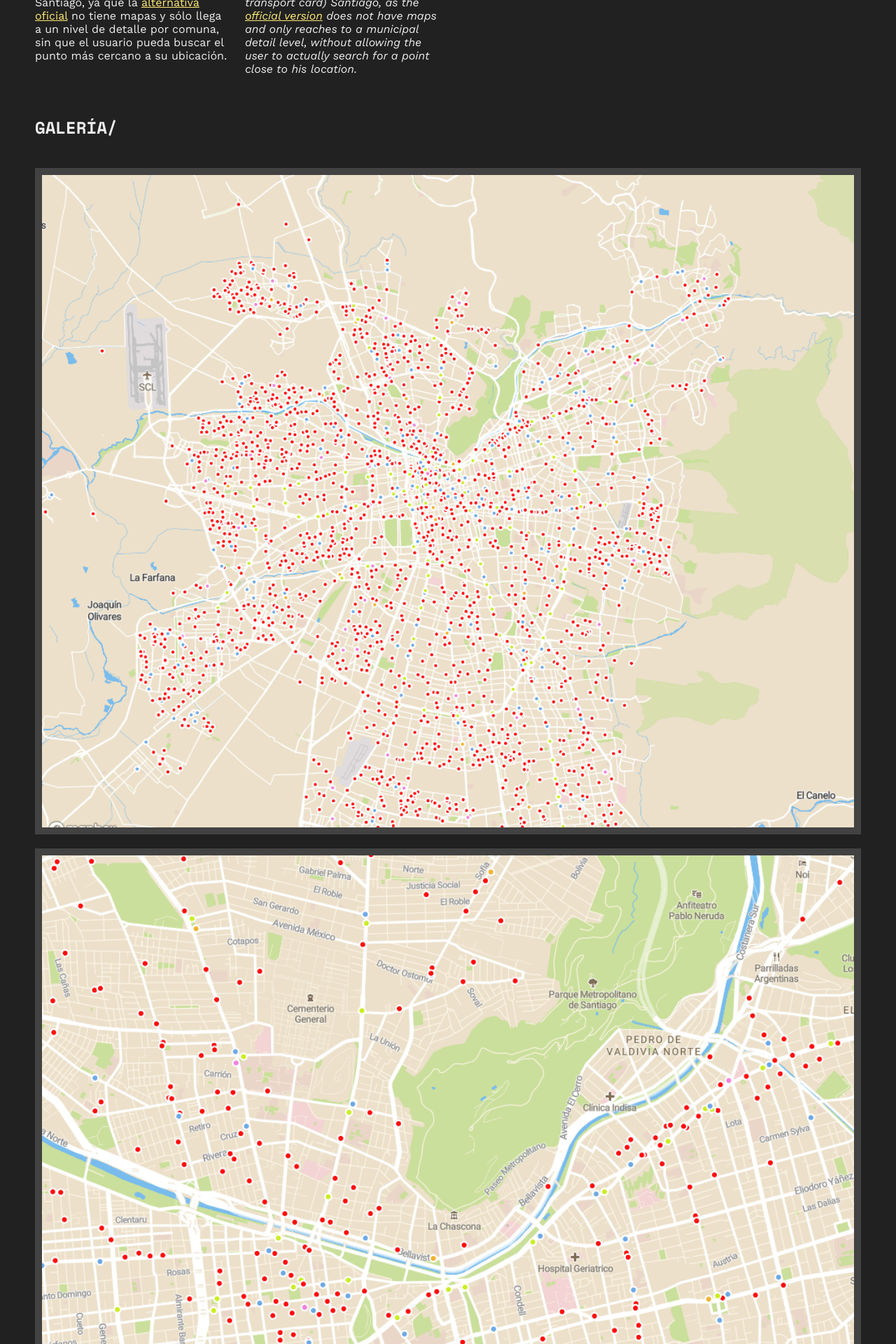
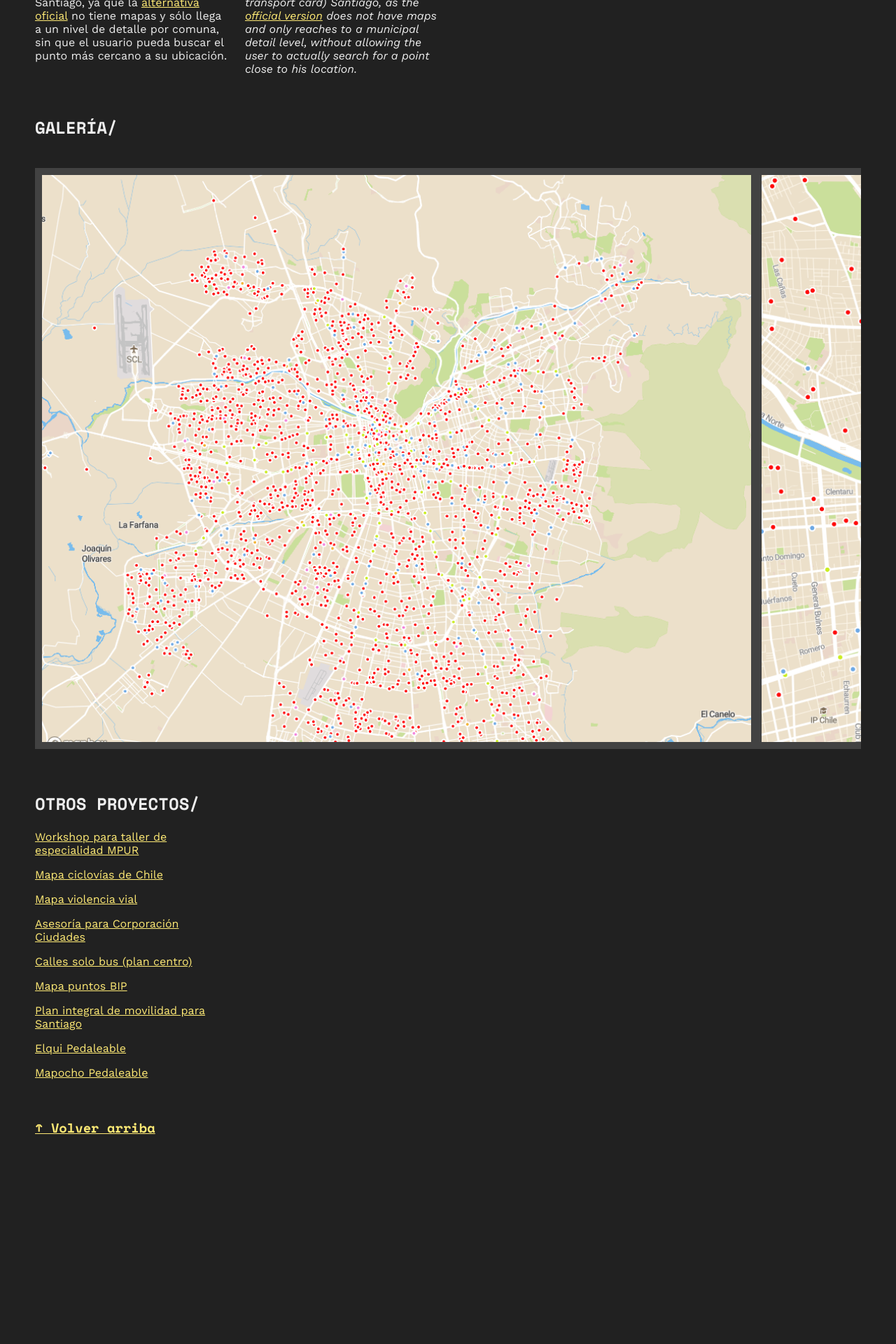
Before and after one commit to ignacioabe/ignacioabe.github.io, a Jekyll site: the page built from _proyectos/mapa-bip.md, in a window 1280 px wide. Shown: the part 318-2238 px from the top of the page at 70% size. Built offline with Jekyll 4.4.1, drawn with Linux system fonts in a browser that asks for light colours; after the commit the page ends 1969 px from its top, so only the background shows below that.

Commit message:
cambios en css para scroll horizontal

```diff
--- a/_layouts/proyecto.html
+++ b/_layouts/proyecto.html
@@ -33,16 +33,24 @@ layout: default
     {{page.texto-largo-en | markdownify }}
   </div>
 
+  <!-- prueba -->
+  <!-- <div class="flex-contenedor ancho-completo">
+    <img src="https://source.unsplash.com/random/500x500" alt="">
+    <img src="https://source.unsplash.com/random/500x500" alt="">
+    <img src="https://source.unsplash.com/random/500x500" alt="">
+  </div> -->
+
   <div class="título-sección">
     <h2 class="celda-izquierda">GALERÍA/</h2>
   </div>
 
+
   <!-- bucle galería -->
+  <div class="flex-contenedor ancho-completo">
   {% for imagen in page.galeria-img %}
-  <div class="galería ancho-completo">
       <img src="{{page.carpeta-img}}/{{ imagen }}" alt="" loading="lazy">
-    </div>
-  {% endfor %}
+      {% endfor %}
+  </div>
 
   <div class="contenido-proy">
     {{ content }}
--- a/_sass/main.scss
+++ b/_sass/main.scss
@@ -47,6 +47,10 @@ a:hover {
   display: grid;
   justify-content: center;
   grid-template-columns: repeat(auto-fit, 280px);
+  @media (max-width:500px) {
+    grid-template-columns: repeat(auto-fit, 90vw);
+    // background-color: yellowgreen;
+  }
   // grid-template-columns: repeat(auto-fit, minmax(300px, 0.75fr));
   grid-gap: 20px;
 }
@@ -94,13 +98,17 @@ a:hover {
   padding: 10px;
 }
 
-.galería img {
-  // max-height: 50vh;
-  // display: flex;
-  // max-width: 80%;
-  // max-height: 100%;
-  // width: auto;
-  // object-fit: cover;
+.flex-contenedor {
+  display: flex;
+  height: 90vh;
+  background-color: $colorTarjeta;
+  padding: 10px;
+  overflow-x: scroll;
+}
+
+.flex-contenedor img {
+  width: auto;
+  margin-right: 15px;
 }
 
 // colores etiquetas secciones
```
